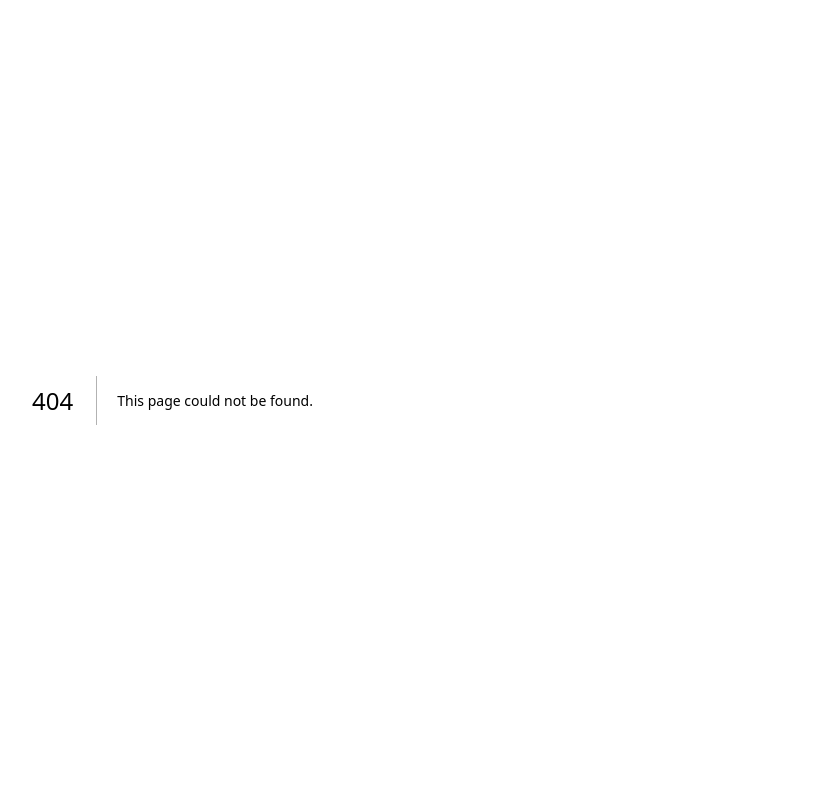
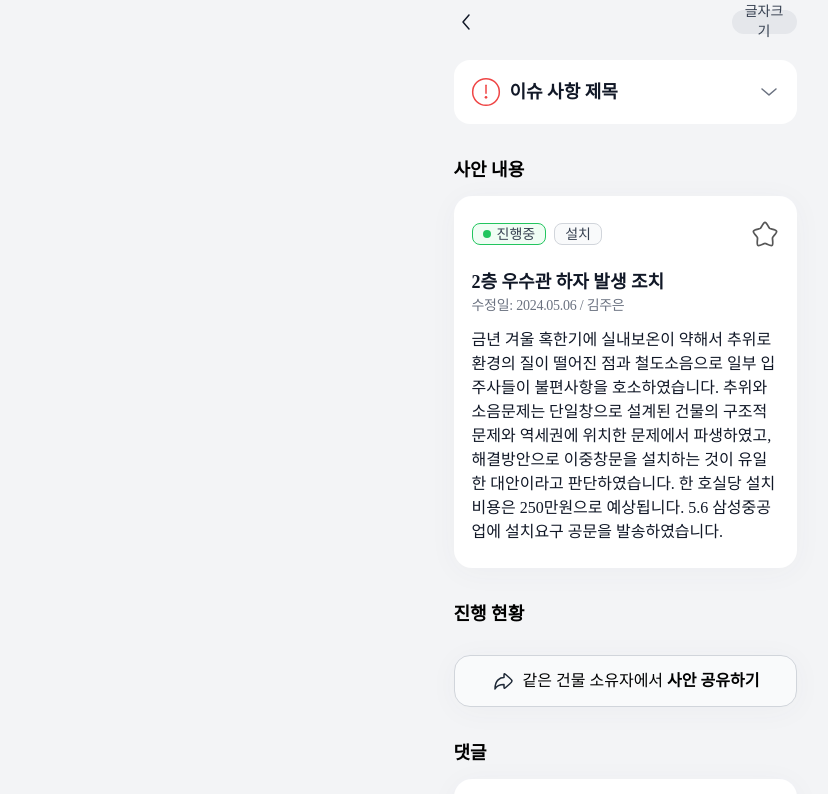
Before and after one commit to 10aeat/10aeat_Frontend, a Next.js app: page /repair/detail in a window 1280 px wide. Before the commit this address had no page. Shown: the top 794 px of the page, without its empty margins (15-843 px from the left). Built offline with nearby package versions, Linux system fonts and the light colour scheme; a web font is replaced by a local one.

Commit message:
[Feat] 건물유지보수상세 페이지 틀 제작

```diff
--- a/package.json
+++ b/package.json
@@ -15,6 +15,7 @@
     "next": "14.2.3",
     "react": "^18.3.1",
     "react-dom": "^18.3.1",
+    "styled-components": "^6.1.11",
     "zustand": "^4.5.2"
   },
   "devDependencies": {
--- /dev/null
+++ b/src/app/repair/detail/page.tsx
@@ -0,0 +1,91 @@
+'use client'
+
+import AdminCard from '@/components/atoms/AdminCard'
+import Issue, { IssueStyle } from '@/components/atoms/Issue'
+import NavBar from '@/components/atoms/NavBar'
+import NoBox from '@/components/atoms/NoBox'
+import ShareBtn from '@/components/atoms/ShareBtn'
+import AgendaContent from '@/components/molecules/AgendaContent'
+import { useSaveStore } from '@/components/store/SaveStore'
+import { useState, useEffect } from 'react'
+import styled from 'styled-components'
+
+interface OverlayProps {
+  show: boolean
+}
+
+// 배경 오버레이 스타일
+const Overlay = styled.div<OverlayProps>`
+  display: ${(props) => (props.show ? 'flex' : 'none')};
+  position: fixed;
+  top: 0;
+  left: 0;
+  width: 100%;
+  height: 100%;
+  background-color: rgba(0, 0, 0, 0.72);
+  z-index: 10;
+  justify-content: center;
+  align-items: center;
+`
+
+interface RepairDetailProps {
+  issueCheck: boolean
+}
+
+export default function RepairDetail({ issueCheck }: RepairDetailProps) {
+  const { isSave } = useSaveStore()
+  const [isVisible, setIsVisible] = useState(issueCheck)
+
+  useEffect(() => {
+    setIsVisible(issueCheck)
+  }, [issueCheck])
+
+  const handleConfirm = () => {
+    setIsVisible(false)
+  }
+
+  return (
+    <div className="flex flex-col w-full items-center ">
+      {isVisible && (
+        <Overlay show={isVisible}>
+          <Issue
+            issueStyle={IssueStyle.ISSUE_ALERT}
+            title="이슈 사항 제목"
+            content="여기에 내용을 입력하세요."
+            onConfirm={handleConfirm}
+          />
+        </Overlay>
+      )}
+      <NavBar isTitle={false} isTextChange={true} />
+      <Issue
+        issueStyle={IssueStyle.ISSUE_TOGGLE}
+        title="이슈 사항 제목"
+        content="여기에 내용을 입력하세요."
+      />
+      <div className="px-4 w-full">
+        <div className="font-bold text-lg font-Pretendard mb-3">사안 내용</div>
+        <AgendaContent
+          category="설치"
+          progress="INPROGRESS"
+          isSave={isSave}
+          title="2층 우수관 하자 발생 조치"
+          updatedAt="2024.05.06"
+          adminName="김주은"
+        />
+      </div>
+      <div className="px-4 mt-8 w-full mb-[15px]">
+        <div className="font-bold text-lg font-Pretendard mb-3">진행 현황</div>
+        {/* 진행 현황 컴포넌트 들어갈 부분 */}
+      </div>
+      <ShareBtn />
+      <div className="px-4 w-full mt-8">
+        <div className="font-bold text-lg font-Pretendard mb-3">댓글</div>
+        <NoBox type="댓글" />
+      </div>
+      <div className="px-4 w-full mt-8 mb-[100px]">
+        <div className="font-bold text-lg font-Pretendard mb-3">담당자</div>
+        <AdminCard name="김주은" mail="abc@abc.com" phone="01012345678" />
+      </div>
+    </div>
+  )
+}
--- a/src/components/atoms/Issue.tsx
+++ b/src/components/atoms/Issue.tsx
@@ -13,9 +13,15 @@ interface Props {
   issueStyle: IssueStyle
   title: string
   content: string
+  onConfirm?: () => void
 }
 
-export default function Issue({ issueStyle, title, content }: Props) {
+export default function Issue({
+  issueStyle,
+  title,
+  content,
+  onConfirm,
+}: Props) {
   const { isVisible, setIsVisible } = useIssueStore()
   const [isOpen, setIsOpen] = useState(false)
 
@@ -30,9 +36,9 @@ export default function Issue({ issueStyle, title, content }: Props) {
       case IssueStyle.ISSUE_TOGGLE:
         return (
           <div
-            className={`w-[343px] ${isOpen ? 'h-auto p-[16px]' : 'h-[64px]'} flex-col shrink-0 justify-between items-center font-Pretendard rounded-[16px] bg-white px-[16px]`}
+            className={`w-[343px] ${isOpen ? 'h-auto p-4' : 'h-[64px]'} flex-col shrink-0 justify-between items-center font-Pretendard rounded-[16px] bg-white px-4 mb-8`}
           >
-            <div className="flex h-full">
+            <div className="flex h-full justify-between items-center">
               <div className="flex pr-[8px] items-center font-semibold text-gray-900">
                 <div
                   className={`flex h-full ${isOpen ? 'items-start' : 'items-center'}`}
@@ -119,6 +125,7 @@ export default function Issue({ issueStyle, title, content }: Props) {
               <button
                 type="button"
                 className="w-[311px] bg-blue-600 rounded-[16px] text-white p-[14px]"
+                onClick={onConfirm}
               >
                 확인했어요
               </button>
--- a/src/components/atoms/NavBar.tsx
+++ b/src/components/atoms/NavBar.tsx
@@ -17,8 +17,8 @@ export default function NavBar({ children, isTitle, isTextChange }: Props) {
   const [isTooltipVisible, setIsTooltipVisible] = useState(false)
 
   return (
-    <div className="relative flex items-center justify-between w-[375px] h-11 font-Pretendard font-bold text-gray-900 text-lg capitalize px-[16px]">
-      <div className="flex justify-start z-10">
+    <div className="relative flex items-center justify-between w-[375px] h-11 font-Pretendard font-bold text-gray-900 text-lg capitalize px-4 mb-4">
+      <div className="flex justify-start">
         <Image
           src="/icons/arrow_left_large_gray900.svg"
           width={24}
@@ -34,7 +34,7 @@ export default function NavBar({ children, isTitle, isTextChange }: Props) {
         </div>
       )}
       {isTextChange && (
-        <div className="relative flex justify-end z-10">
+        <div className="relative flex justify-end">
           <ButtonStore
             buttonStyle={ButtonStyle.TEXT_CHANGE}
             onClickFunction={() => {
--- a/src/components/atoms/NoBox.tsx
+++ b/src/components/atoms/NoBox.tsx
@@ -8,7 +8,7 @@ interface Props {
 export default function NoBox({ type }: Props) {
   const noBox = () => {
     return (
-      <button className="w-[343px] h-[110px] bg-white rounded-[18px] shadow-[0_4px_30px_0px_rgba(75,85,9,0.04)]">
+      <button className="w-[343px] h-[110px] bg-white rounded-[18px] shadow-primary">
         <div className="flex flex-col w-[206px] h-[48px] items-center gap-[4px] relative left-[68px]">
           {type === '댓글' ? (
             <>
--- a/src/components/atoms/ShareBtn.tsx
+++ b/src/components/atoms/ShareBtn.tsx
@@ -1,12 +1,11 @@
 'use client'
 
 import Image from 'next/image'
-// import '../../styles/shareStyle.scss'
 
 export default function ShareBtn() {
   return (
-    <button className="flex w-[343px] h-[52px] p-[16px] items-end justify-center bg-white rounded-[18px] content-end gap-x-[10px] gap-y-[8px] flex-wrap shrink-0">
-      <div className="flex  items-center ">
+    <button className="flex w-[343px] h-[52px] items-center justify-center border border-solid border-gray-300 bg-gray-50 rounded-[16px] content-end gap-x-[10px] gap-y-2 flex-wrap shrink-0 shadow-primary">
+      <div className="flex items-center justify-center font-Pretendard font-medium w-full h-full">
         <Image
           src="/icons/arrow_forward.svg"
           width={32}
@@ -14,9 +13,9 @@ export default function ShareBtn() {
           alt="arrow_forward"
           className="mr-[8px] w-[24px] h-[24px]"
         />
-        <div className="share-content font-Pretendard leading-6 text-center text-sm">
-          같은 건물 소유자에서
-          <span className="font-bold font-Pretendard"> 사안 공유하기</span>
+        <div className="text-center">
+          같은 건물 소유자에서&nbsp;
+          <span className="font-bold font-Pretendard">사안 공유하기</span>
         </div>
       </div>
     </button>
--- a/src/components/molecules/AgendaContent.tsx
+++ b/src/components/molecules/AgendaContent.tsx
@@ -3,7 +3,7 @@ import Box, { BoxStyle } from '../atoms/Box'
 import TagBadge, { TagBadgeStyle } from '../atoms/TagBadge'
 import { useSaveStore } from '../store/SaveStore'
 
-export default function AgendaContentStatus({
+export default function AgendaContent({
   category,
   progress,
   isSave,
@@ -39,17 +39,15 @@ export default function AgendaContentStatus({
             className="cursor-pointer"
           />
         </div>
-        <div className="text-gray-900 ">
-          <div className="text-lg font-bold capitalize">{title}</div>
-          <div className="text-gray-500 text-sm tracking-[-0.266px]">
-            수정일: {updatedAt} / {adminName}
+        <div className="flex flex-col text-gray-900 gap-y-3">
+          <div>
+            <div className="text-lg font-bold capitalize">{title}</div>
+            <div className="text-gray-500 text-sm tracking-[-0.266px]">
+              수정일: {updatedAt} / {adminName}
+            </div>
           </div>
           {/* 작업 기간 여부 같은 것도 확인 필요. 어떻게 받아오고, 작업 시작 및 종료는 애초에 입력받을 때 부터 선택적인건지 확인 필요 */}
           <div className="capitlaize leading-6">
-            {/* 게시물 내용 및 이미지 들어가는 코드
-              - image랑 글 배치 어떻게 할 지 생각해봐야할 듯
-              - y-12px > 마지막 하단은 x
-            */}
             금년 겨울 혹한기에 실내보온이 약해서 추위로 환경의 질이 떨어진 점과
             철도소음으로 일부 입주사들이 불편사항을 호소하였습니다. 추위와
             소음문제는 단일창으로 설계된 건물의 구조적 문제와 역세권에 위치한
```
Also changed, not shown: public/icons/arrow_forward.svg, src/app/repair/page.tsx (added), 1 other file (tests, documents, lock files or other folders).
